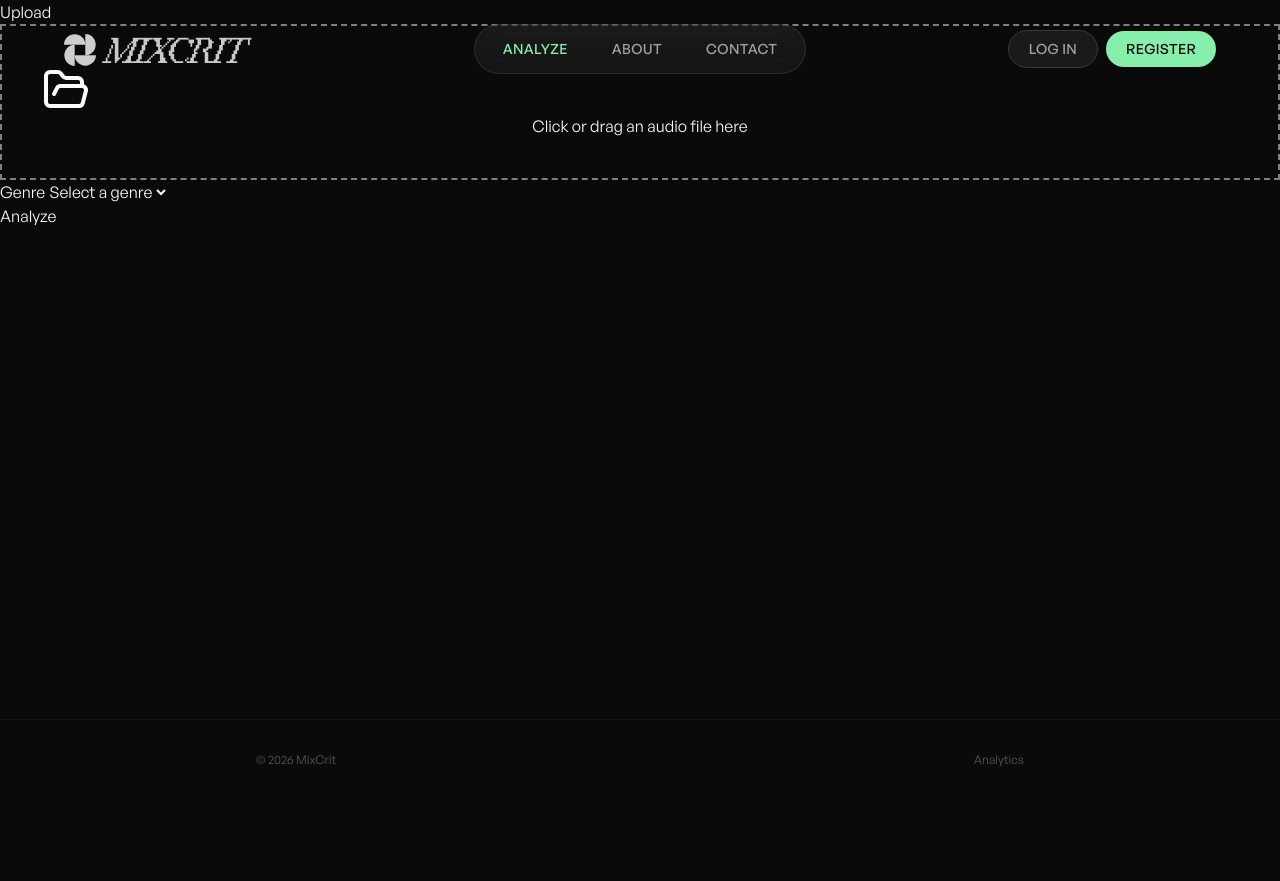
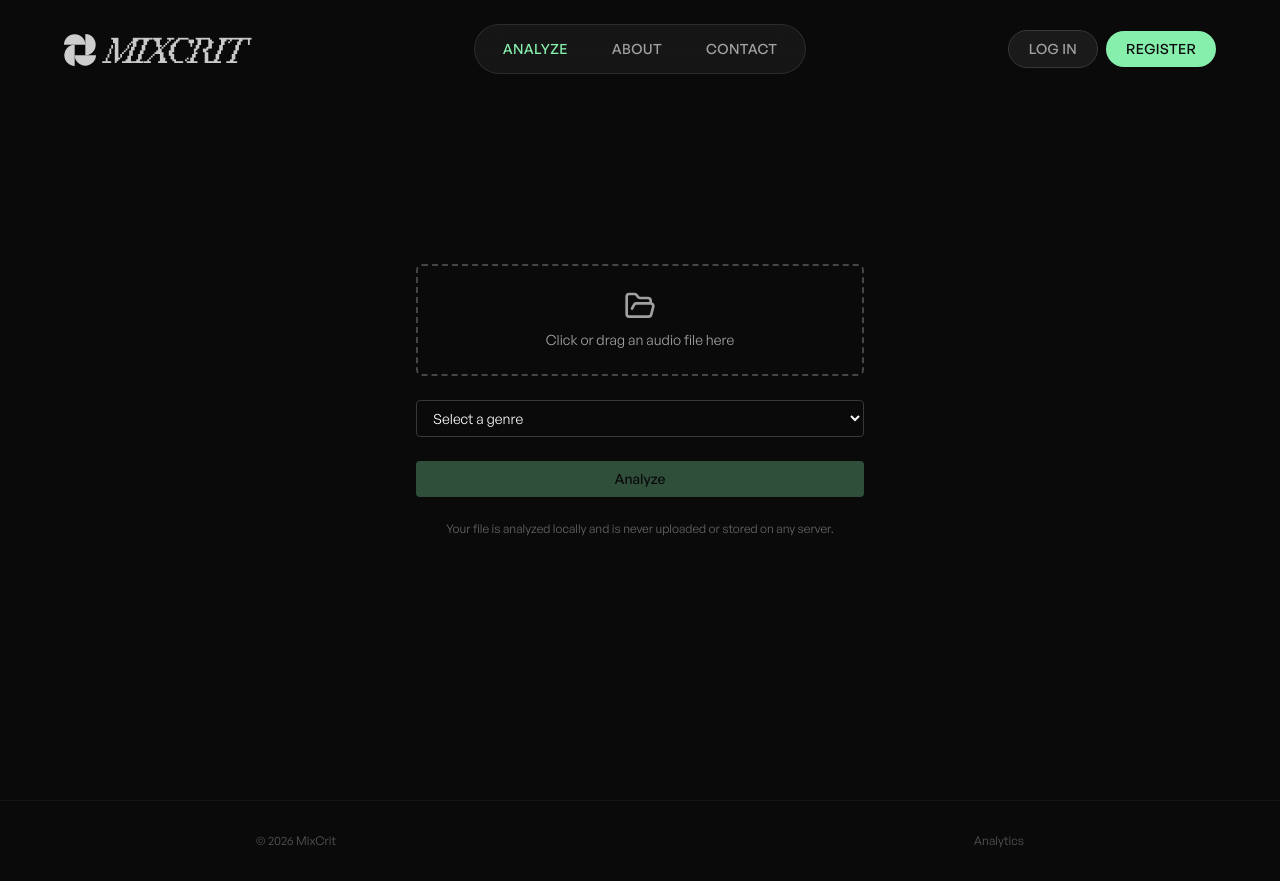
Before and after one commit to LeonEkelund/mixcrit, a React (Vite) app in the folder client/: page /upload in a window 1280 px wide. Before the commit the page ends 800 px from the top, so only its background shows below. Built offline with nearby package versions, Linux system fonts and the light colour scheme.

Commit message:
css on upload page

```diff
--- a/client/src/pages/Upload.tsx
+++ b/client/src/pages/Upload.tsx
@@ -41,23 +41,25 @@ function Upload() {
   }
 
   return (
-    <div>
-      <h1>Upload</h1>
-
+    <div className="flex flex-col items-center justify-center min-h-screen px-4">
+      <div className="w-full max-w-md flex flex-col items-center gap-6">
         <label
           onDragOver={(event) => { event.preventDefault(); setDragging(true) }}
           onDragLeave={() => setDragging(false)}
           onDrop={handleDrop}
-        style={{ border: dragging ? '2px solid white' : '2px dashed gray', padding: '40px', textAlign: 'center', cursor: 'pointer', display: 'block' }}
+          className={`w-full flex flex-col items-center gap-2 rounded-lg p-6 text-center cursor-pointer border-2 border-dashed transition-colors ${dragging ? 'border-white' : 'border-muted-foreground/40 hover:border-muted-foreground'}`}
         >
-        <FolderOpen size={48} />
-        <p>{file ? file.name : 'Click or drag an audio file here'}</p>
+          <FolderOpen size={32} className="text-muted-foreground" />
+          <p className="text-sm text-muted-foreground">{file ? file.name : 'Click or drag an audio file here'}</p>
           <input type="file" accept="audio/*" onChange={handleFileChange} hidden />
         </label>
 
-      <div>
-        <label>Genre</label>
-        <select value={genre} onChange={(event) => setGenre(event.target.value)}>
+        <div className="w-full">
+          <select
+            value={genre}
+            onChange={(event) => setGenre(event.target.value)}
+            className="w-full rounded-md border border-border bg-background px-3 py-2 text-sm"
+          >
             <option value="">Select a genre</option>
             {genres.map((genreOption) => (
               <option key={genreOption} value={genreOption}>{genreOption}</option>
@@ -65,9 +67,16 @@ function Upload() {
           </select>
         </div>
 
-      <button onClick={handleSubmit} disabled={!file || !genre || analyzing}>
+        <button
+          onClick={handleSubmit}
+          disabled={!file || !genre || analyzing}
+          className="w-full rounded-md bg-primary px-4 py-2 text-sm font-medium text-background transition-opacity duration-300 disabled:opacity-30 disabled:pointer-events-none enabled:hover:opacity-90"
+        >
           {analyzing ? 'Analyzing...' : 'Analyze'}
         </button>
+
+        <p className="text-xs text-muted-foreground/60 text-center">Your file is analyzed locally and is never uploaded or stored on any server.</p>
+      </div>
     </div>
   )
 }
```
Lines whose indentation alone changed are shown as unchanged.
